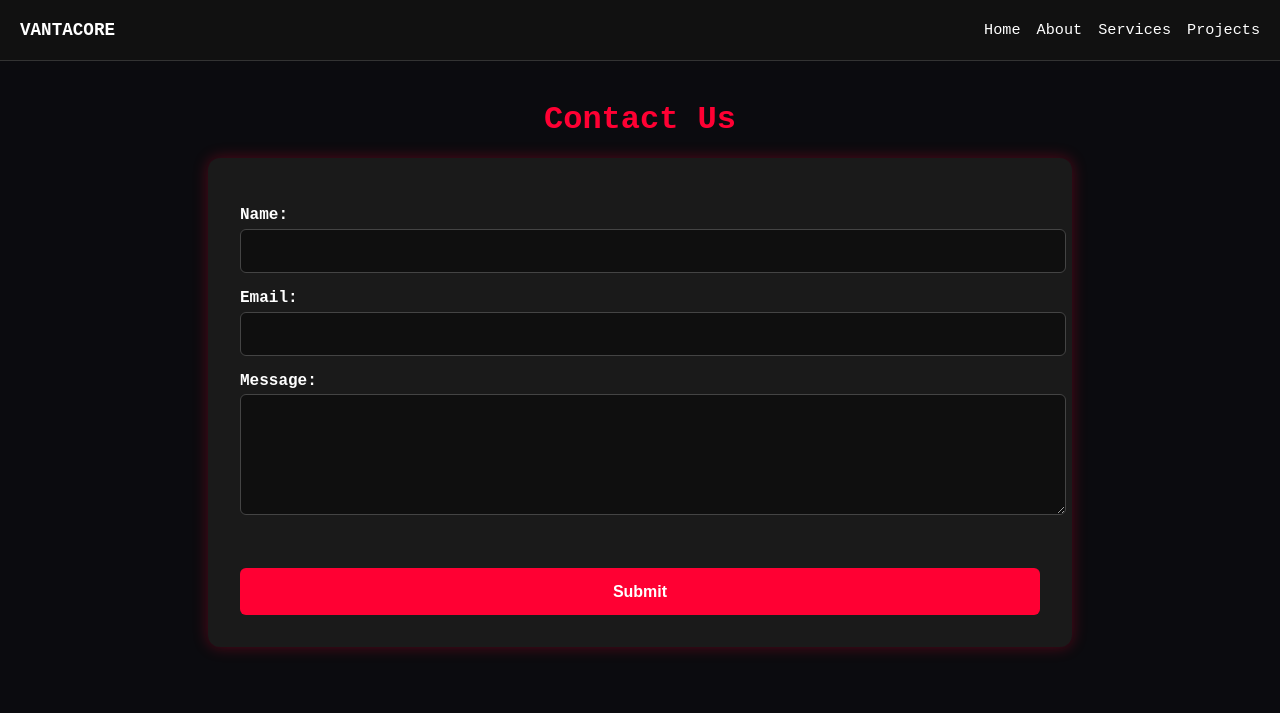
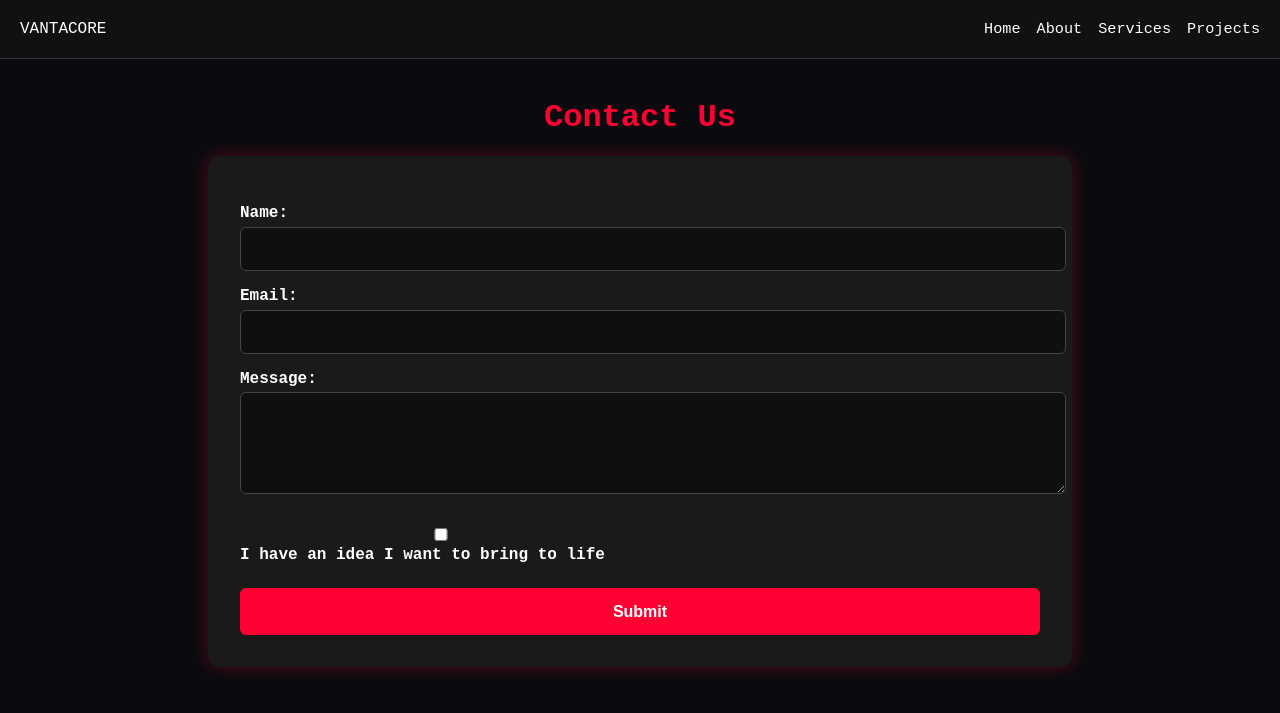
Before and after one commit to Techsimp68/UATMS587, a Flask app: page /contact in a window 1280 px wide. Shown: the top 713 px of the page. Run offline with Flask 3, Linux system fonts and the light colour scheme.

Commit message:
Update contact.html

```diff
--- a/templates/contact.html
+++ b/templates/contact.html
@@ -20,11 +20,6 @@
       justify-content: space-between;
       align-items: center;
       border-bottom: 1px solid #333;
-    }
-
-    header div {
-      font-weight: bold;
-      font-size: 1.1rem;
     }
 
     nav {
@@ -59,10 +54,6 @@
       box-shadow: 0 0 15px rgba(255, 0, 51, 0.3);
     }
 
-    .form-section {
-      margin-bottom: 2rem;
-    }
-
     label {
       display: block;
       margin-top: 1rem;
@@ -80,14 +71,14 @@
       font-size: 1rem;
     }
 
+    textarea {
+      resize: vertical;
+    }
+
     input:focus, select:focus, textarea:focus {
       outline: none;
       border-color: #ff0033;
       box-shadow: 0 0 8px 2px rgba(255, 0, 51, 0.7);
-    }
-
-    textarea {
-      resize: vertical;
     }
 
     .checkbox-group {
@@ -109,7 +100,7 @@
       font-weight: bold;
       border-radius: 6px;
       cursor: pointer;
-      margin-top: 1rem;
+      margin-top: 1.5rem;
       font-size: 1rem;
       width: 100%;
     }
@@ -153,52 +144,130 @@
   <h1 class="page-title">Contact Us</h1>
 
   <form id="contactForm">
-    <div class="form-section">
-      <label for="name">Name:</label>
-      <input type="text" id="name" name="name" required />
+    <label>Name:</label>
+    <input type="text" name="name" required />
 
-      <label for="email">Email:</label>
-      <input type="email" id="email" name="email" required />
+    <label>Email:</label>
+    <input type="email" name="email" required />
 
-      <label for="message">Message:</label>
-      <textarea id="message" name="message" rows="5" required></textarea>
+    <label>Message:</label>
+    <textarea name="message" rows="4" required></textarea>
+
+    <div class="checkbox-group">
+      <label><input type="checkbox" id="ideaCheckbox" /> I have an idea I want to bring to life</label>
+    </div>
+
+    <div id="ideaSection" class="hidden">
+      <label>Type:</label>
+      <select id="ideaType" name="idea_type">
+        <option value="">--Select--</option>
+        <option value="Game">Game</option>
+        <option value="Application">Application</option>
+      </select>
+
+      <div id="gameFields" class="hidden">
+        <label>Console:</label>
+        <div class="checkbox-group">
+          <label><input type="checkbox" name="game_platforms" value="PC" /> PC</label>
+          <label><input type="checkbox" name="game_platforms" value="Xbox" /> Xbox</label>
+          <label><input type="checkbox" name="game_platforms" value="PlayStation" /> PlayStation</label>
+          <label><input type="checkbox" name="game_platforms" value="Mobile" /> Mobile</label>
+        </div>
+
+        <label>Timeframe:</label>
+        <input type="text" name="game_timeframe" />
+
+        <label>Budget:</label>
+        <select name="game_budget">
+          <option value="">--Select--</option>
+          <option value="$0 – Hobby Passion Project">$0 – Hobby Passion Project</option>
+          <option value="$1,000 – $5,000">$1,000 – $5,000</option>
+          <option value="$5,000 – $15,000">$5,000 – $15,000</option>
+          <option value="$15,000+">$15,000+</option>
+        </select>
+
+        <label>Game Idea:</label>
+        <textarea name="game_idea" rows="3"></textarea>
+      </div>
+
+      <div id="appFields" class="hidden">
+        <label>Target Platforms:</label>
+        <div class="checkbox-group">
+          <label><input type="checkbox" name="app_platforms" value="Windows" /> Windows</label>
+          <label><input type="checkbox" name="app_platforms" value="Mac" /> Mac</label>
+          <label><input type="checkbox" name="app_platforms" value="Linux" /> Linux</label>
+          <label><input type="checkbox" name="app_platforms" value="Google Play" /> Google Play</label>
+          <label><input type="checkbox" name="app_platforms" value="Apple Store" /> Apple Store</label>
+        </div>
+
+        <label>What problem does the app solve?</label>
+        <textarea name="app_problem" rows="3"></textarea>
+
+        <label>Budget:</label>
+        <select name="app_budget">
+          <option value="">--Select--</option>
+          <option value="$5,000 – $10,000">$5,000 – $10,000</option>
+          <option value="$10,000 – $25,000">$10,000 – $25,000</option>
+          <option value="$25,000+">$25,000+</option>
+        </select>
+
+        <label>Application Details:</label>
+        <textarea name="app_details" rows="3"></textarea>
+      </div>
     </div>
 
     <button type="submit">Submit</button>
-
     <div id="formStatus"></div>
   </form>
 
   <script>
+    const ideaCheckbox = document.getElementById('ideaCheckbox');
+    const ideaSection = document.getElementById('ideaSection');
+    const ideaType = document.getElementById('ideaType');
+    const gameFields = document.getElementById('gameFields');
+    const appFields = document.getElementById('appFields');
+
+    ideaCheckbox.addEventListener('change', () => {
+      ideaSection.classList.toggle('hidden', !ideaCheckbox.checked);
+    });
+
+    ideaType.addEventListener('change', () => {
+      gameFields.classList.toggle('hidden', ideaType.value !== 'Game');
+      appFields.classList.toggle('hidden', ideaType.value !== 'Application');
+    });
+
     document.getElementById("contactForm").addEventListener("submit", async function (e) {
       e.preventDefault();
 
       const form = e.target;
       const statusDiv = document.getElementById("formStatus");
 
-      const formData = {
-        name: form.name.value,
-        email: form.email.value,
-        message: form.message.value,
-      };
+      const data = Object.fromEntries(new FormData(form).entries());
+
+      // gather checkbox group manually
+      data.game_platforms = [...form.querySelectorAll('input[name="game_platforms"]:checked')].map(e => e.value);
+      data.app_platforms = [...form.querySelectorAll('input[name="app_platforms"]:checked')].map(e => e.value);
 
       try {
         const response = await fetch("/submit-contact", {
           method: "POST",
           headers: { "Content-Type": "application/json" },
-          body: JSON.stringify(formData),
+          body: JSON.stringify(data),
         });
 
         const result = await response.json();
 
         if (response.ok) {
-          statusDiv.innerHTML = `<div class="message-success">Message sent! We'll be in touch.</div>`;
+          statusDiv.innerHTML = `<div class="message-success">Message sent successfully!</div>`;
           form.reset();
+          gameFields.classList.add("hidden");
+          appFields.classList.add("hidden");
+          ideaSection.classList.add("hidden");
         } else {
           statusDiv.innerHTML = `<div class="message-error">Error: ${result.error || "Try again later."}</div>`;
         }
       } catch (err) {
-        statusDiv.innerHTML = `<div class="message-error">Failed to send. Check your internet connection.</div>`;
+        statusDiv.innerHTML = `<div class="message-error">Failed to send. Try again later.</div>`;
       }
     });
   </script>
```
